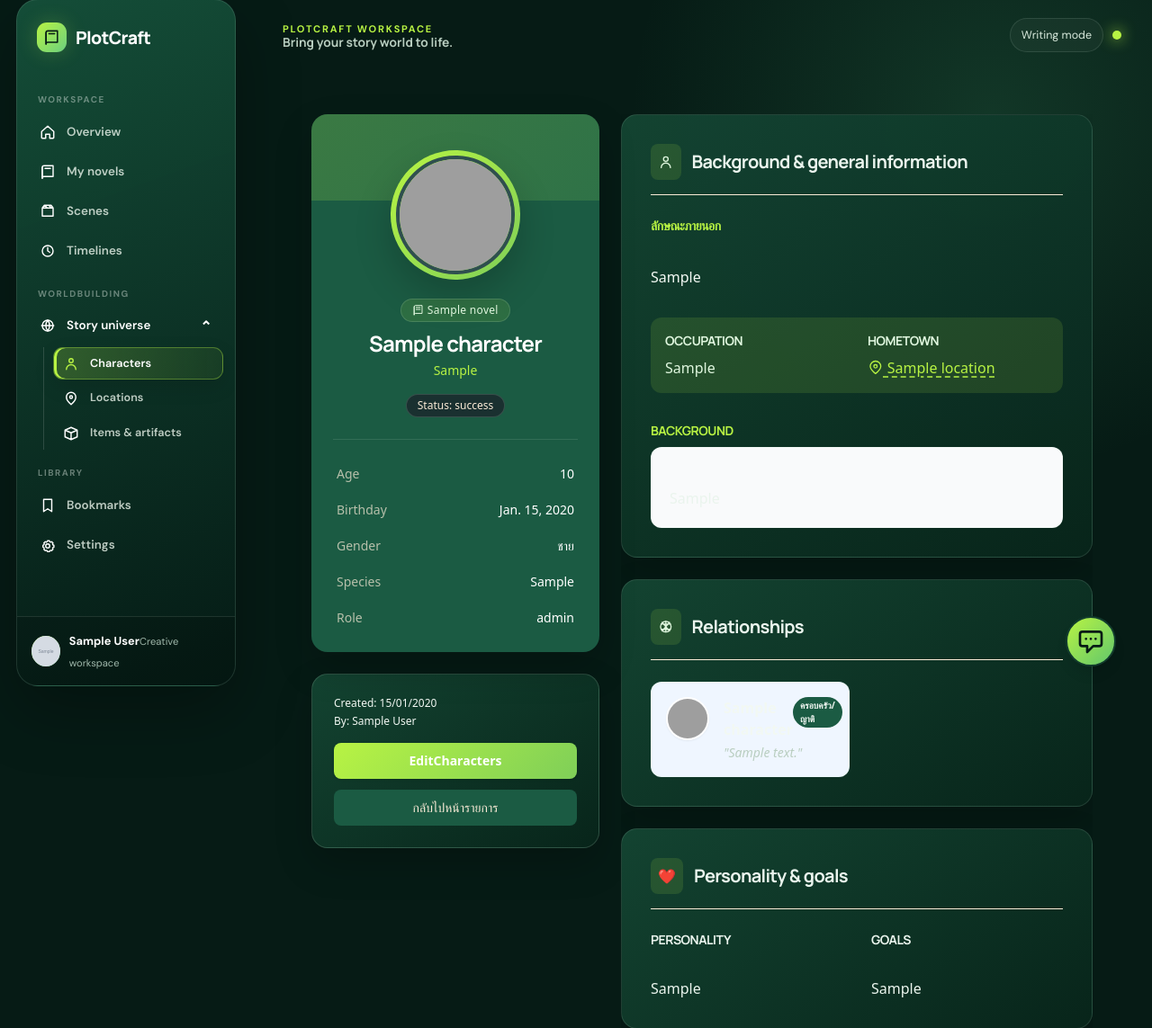
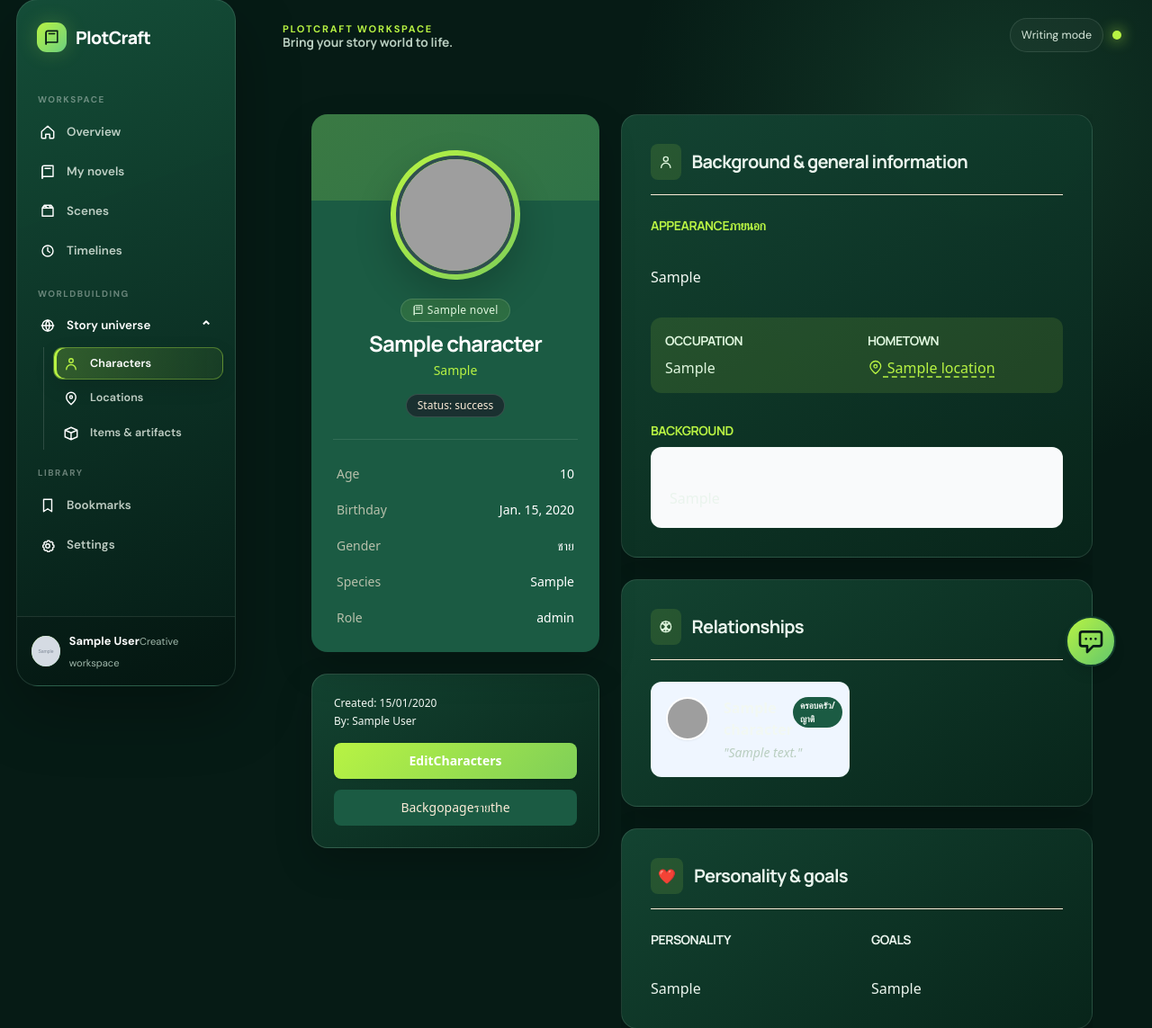
Before and after one commit to maythiya/plotcraft, a Django app: page /worldbuilding/characters/1/ in a window 1280 px wide. Shown: the part 19-1162 px from the top of the page at 90% size. Run offline with Django 5.2, Linux system fonts and the light colour scheme; a user stored in the database is signed in; tables that the repository leaves empty hold one stand-in row (values such as "Sample post"); grey boxes marked "Sample" are stand-in pictures; some libraries are stand-ins or nearby versions; grey boxes are pictures that could not be loaded.

Commit message:
fix(i18n): complete English interface translation

```diff
--- a/plotcraft/templates/worldbuilding/character_detail.html
+++ b/plotcraft/templates/worldbuilding/character_detail.html
@@ -115,7 +115,7 @@
              class="w-full py-2.5 bg-[#2F4F4F] hover:bg-[#1a3030]
                     text-[#FAEBD7] text-center rounded-lg transition
                     text-sm font-medium">
-            กลับไปหน้ารายการ
+            Backgopageรายthe
           </a>
         </div>
       </section>
@@ -132,7 +132,7 @@
 
         <div class="space-y-8">
           <div>
-            <h3 class="text-sm font-bold text-[#DAA520] uppercase mb-2">ลักษณะภายนอก</h3>
+            <h3 class="text-sm font-bold text-[#DAA520] uppercase mb-2">appearanceภายนอก</h3>
             <p class="text-gray-700 whitespace-pre-line leading-relaxed">
               {{ character.appearance|default:"-" }}
             </p>
@@ -213,7 +213,7 @@
             </div>
         {% else %}
             <div class="text-center py-8 bg-gray-50 rounded-xl border border-dashed border-gray-300">
-                <p class="text-gray-400 italic">ยังไม่มีRelationshipsกับใครในnovel(s)...</p>
+                <p class="text-gray-400 italic">NoRelationshipswithใครinnovel(s)...</p>
             </div>
         {% endif %}
       </section>
```
